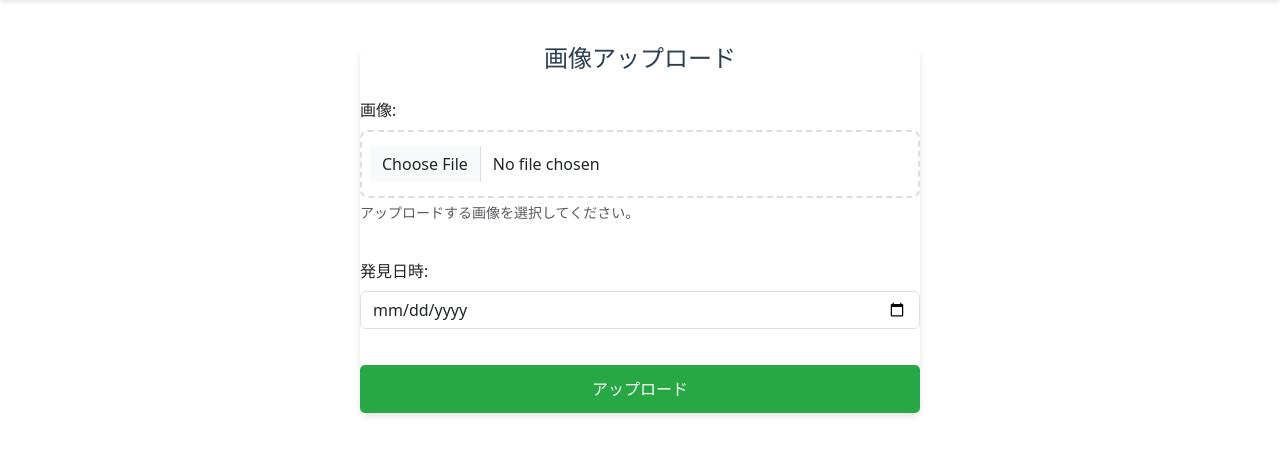
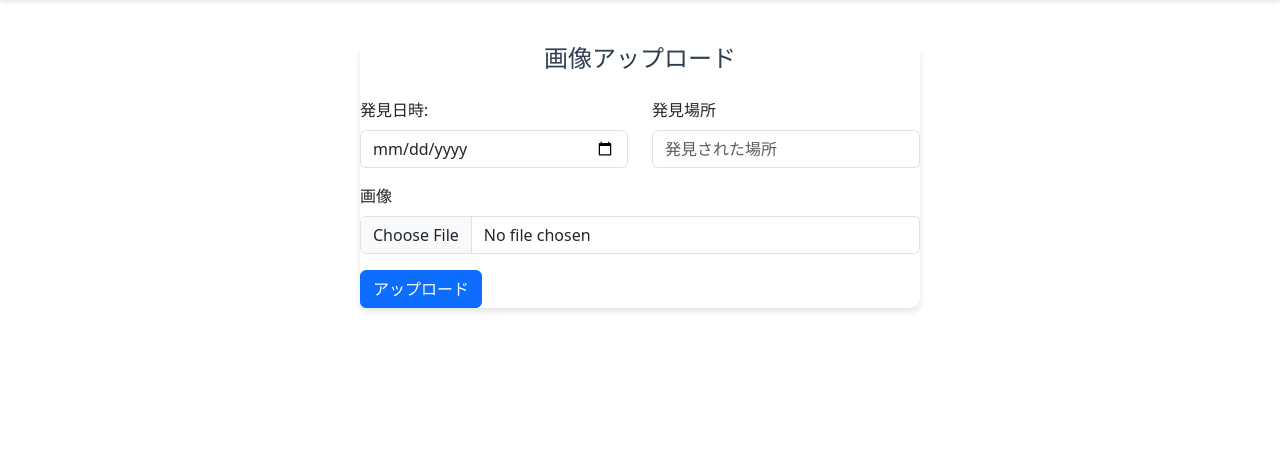
Before and after one commit to hirohiroto112607/ReClaim, a Django app: page /storeview/upload_image/ in a window 1280 px wide. Shown: the part 78-534 px from the top of the page. Run offline with Django 5.2, Linux system fonts and the light colour scheme; the visitor is signed in with stand-in values (Sample User, id 1); some libraries are stand-ins or nearby versions.

Commit message:
セーブ

```diff
--- a/reclaim/items/models.py
+++ b/reclaim/items/models.py
@@ -6,15 +6,15 @@ from django.db import models
 # Create your models here.
 class item(models.Model):
     item_id = models.AutoField(primary_key=True)
-    item_category_id = models.ForeignKey('item_category', on_delete=models.PROTECT, null=True)
-    item_name = models.CharField(max_length=100, null=True)
-    item_date = models.DateTimeField()
-    item_lost_location = models.CharField(max_length=100, null=True)
-    item_description = models.TextField(null=True)
-    item_image = models.ImageField(upload_to='images/', blank=True, null=True)
+    item_category_id = models.ForeignKey('item_category', on_delete=models.PROTECT, null=True, blank=True)
+    item_name = models.CharField(max_length=100, null=True, blank=True)
+    item_date = models.DateTimeField(null=True, blank=True)
+    item_lost_location = models.CharField(max_length=100, null=True, blank=True)
+    item_description = models.TextField(null=True, blank=True)
+    item_image = models.ImageField(upload_to='images/', null=True, blank=True)
     item_status = models.BooleanField(default=False)
     item_founder = models.ForeignKey(settings.AUTH_USER_MODEL, on_delete=models.PROTECT)
-    ai_generated_json = models.JSONField(blank=True, null=True)  # 追加
+    ai_generated_json = models.JSONField(null=True, blank=True)
 
     def __str__(self):
         return str(self.item_name)
--- a/reclaim/reclaim/settings.py
+++ b/reclaim/reclaim/settings.py
@@ -37,11 +37,9 @@ DEBUG = True
 # 基本のホストを設定
 ALLOWED_HOSTS = ['localhost', '127.0.0.1']
 
-EXETRA_DOMAIN = list(env("ALLOW_ACCESS_HOSTS").split(","))
+EXETRA_DOMAIN = list(env("ALLOW_ACCESS_HOSTS", default="reclaim.hirohiroto112607.f5.si").split(","))
 
-# 環境変数からホストを読み込み、存在する場合はリストに追加
-if env("ALLOW_ACCESS_HOSTS", default=None):
-    ALLOWED_HOSTS.extend(EXETRA_DOMAIN)
+ALLOWED_HOSTS = ALLOWED_HOSTS + EXETRA_DOMAIN
 
 # CSRF_TRUSTED_ORIGINSの設定
 HTTP_HOST = []
--- a/reclaim/storeview/views.py
+++ b/reclaim/storeview/views.py
@@ -93,7 +93,7 @@ def search(request):
         print(query)
         if query:
             object_list = item.objects.filter(
-                Q(ai_generated_json__icontains=query) | Q(item_description__icontains=query) | Q(item_name__icontains=query) | Q(item_category_id__category_name__icontains=query))
+                Q(ai_generated_json__icontains=query) | Q(item_description__icontains=query) | Q(item_name__icontains(query)) | Q(item_category_id__category_name__icontains=query))
             return render(request, 'storeview/search.html', {'object_list': object_list, 'query': query})
         else:
             return redirect('storeview:index')
@@ -112,7 +112,14 @@ def upload_image(request):
         if form.is_valid() and request.FILES:
             item_instance = form.save(commit=False)
             item_instance.item_founder = request.user
-            item_instance.item_date = form.cleaned_data['item_date']  # 日付データを保存
+
+            # POSTデータから直接値を取得
+            item_instance.item_date = request.POST.get('item_date')
+            item_instance.item_lost_location = request.POST.get('item_lost_location')
+            item_instance.item_name = "未分類アイテム"
+            item_instance.item_description = "画像認識による自動分類を待機中"
+            # ItemCategoryが存在することを確認してから設定
+            item_instance.item_category_id = item_category.objects.get(category_id=9)
             item_instance.save()
             # バックグラウンドでAIに送信する
             GenAi.process_ai_generate(
--- a/reclaim/templates/storeview/upload_image.html
+++ b/reclaim/templates/storeview/upload_image.html
@@ -1,31 +1,46 @@
 {% extends 'storeview/base.html' %}
 {% load static %}
 
-{% block title %}画像アップロード{% endblock %}
+{% block title %}
+  画像アップロード
+{% endblock %}
 
 {% block body %}
-
-<link rel="stylesheet" href="/static/css/upload.css">
+  <link rel="stylesheet" href="/static/css/upload.css" />
   <div class="upload-container">
     <div class="upload-card">
       <div class="card-body">
         <h1 class="upload-title">画像アップロード</h1>
-      <form method="post" enctype="multipart/form-data" class="upload-form">
+        <form method="POST" enctype="multipart/form-data">
           {% csrf_token %}
-        <div class="mb-3">
-          <label for="id_item_image" class="form-label">画像:</label>
-          <input type="file" name="item_image" accept="image/*" aria-describedby="id_item_image_helptext"
-            id="id_item_image" class="form-control" capture="camera">
-          <div class="form-text" id="id_item_image_helptext">アップロードする画像を選択してください。</div>
-        </div>
+          <div class="row">
+            <div class="col-md-6">
               <div class="mb-3">
                 <label for="id_item_date" class="form-label">発見日時:</label>
-          <input type="date" name="item_date" id="id_item_date" class="form-control" required>
+                <input type="date" name="item_date" id="id_item_date" class="form-control" required />
               </div>
-        <button type="submit" class="upload-button">アップロード</button>
+            </div>
+
+            <div class="col-md-6">
+              <div class="mb-3">
+                <label for="id_item_lost_location" class="form-label">発見場所</label>
+                <input type="text" name="item_lost_location" maxlength="100" required id="id_item_lost_location" class="form-control" placeholder="発見された場所" />
+              </div>
+            </div>
+
+            <div class="col-12">
+              <div class="mb-3">
+                <label for="id_item_image" class="form-label">画像</label>
+                <input type="file" name="item_image" accept="image/*" id="id_item_image" class="form-control" required />
+              </div>
+            </div>
+
+            <div class="col-12">
+              <button type="submit" class="btn btn-primary">アップロード</button>
+            </div>
+          </div>
         </form>
       </div>
     </div>
   </div>
-
 {% endblock %}
--- a/reclaim/templates/userview/search.html
+++ b/reclaim/templates/userview/search.html
@@ -8,7 +8,7 @@
         <h1 class="display-5 text-center mb-4"><i class="bi bi-search"></i> 落とし物を探す</h1>
         <form method="GET" action="{% url 'userview:search' %}" class="mb-4">
           <div class="input-group input-group-lg shadow-sm">
-            <input type="text" id="q" name="query" class="form-control" placeholder="キーワードを入力してください" required />
+            <input type="text" id="q" name="query" class="form-control" placeholder="キーワードを入力してください" required value="{{ query }}" />
             <button type="submit" class="btn btn-success px-4">
               <i class="bi bi-search me-2"></i>検索
             </button>
```
Also changed, not shown: reclaim/python/GenAi.py (+16 -8 lines), reclaim/templates/accounts/signup.html (+11 -7 lines), reclaim/userview/views.py (+5 -2 lines), 2 other files. Lines whose indentation alone changed are shown as unchanged.
